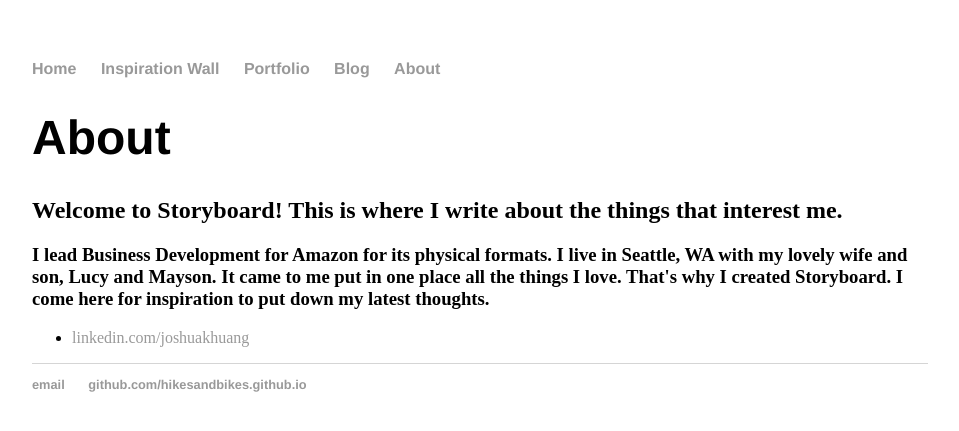
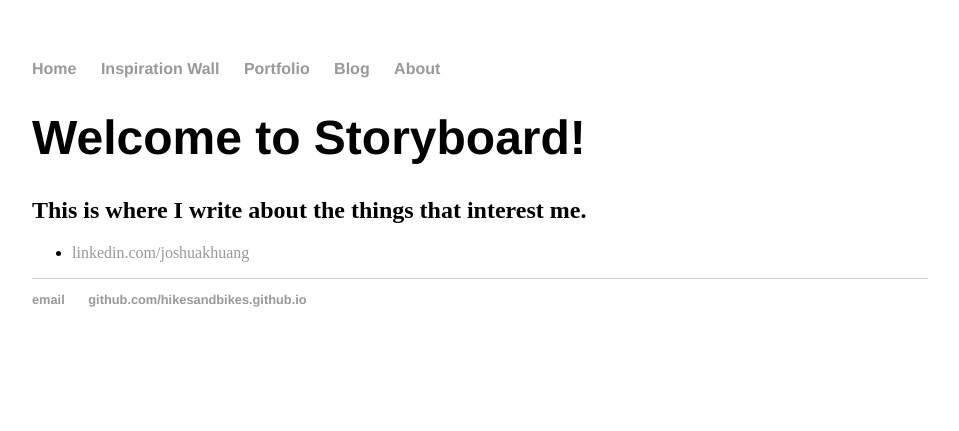
Before and after one commit to hikesandbikes/hikesandbikes.github.io, a Jekyll site: the page built from index.html, in a window 1280 px wide. Shown: the top 431 px of the page, without its empty margins (160-1119 px from the left). Built offline with Jekyll 4.4.1, drawn with Linux system fonts in a browser that asks for light colours.

Commit message:
Update index.html

```diff
--- a/index.html
+++ b/index.html
@@ -4,14 +4,10 @@ title: Welcome to Storyboard
 ---
 
 		<div class="about">
-			<h1>About</h1>
-			<h2>Welcome to Storyboard!  This is where I write about the things that interest me.</h2>
+			<h1>Welcome to Storyboard!</h1>
+			<h2>  This is where I write about the things that interest me.</h2>
 
-			<h3>I lead Business Development for Amazon for its physical formats.  I live in Seattle, WA with my
-				lovely wife and son, Lucy and Mayson.  It came to me put in one place all the things I love.
-				That's why I created Storyboard.  I come here for inspiration to put down my latest thoughts.
 
-			</h3>
 
 			<ul class="contacts">
 				<li><a href="#">linkedin.com/joshuakhuang</a></li>
```
